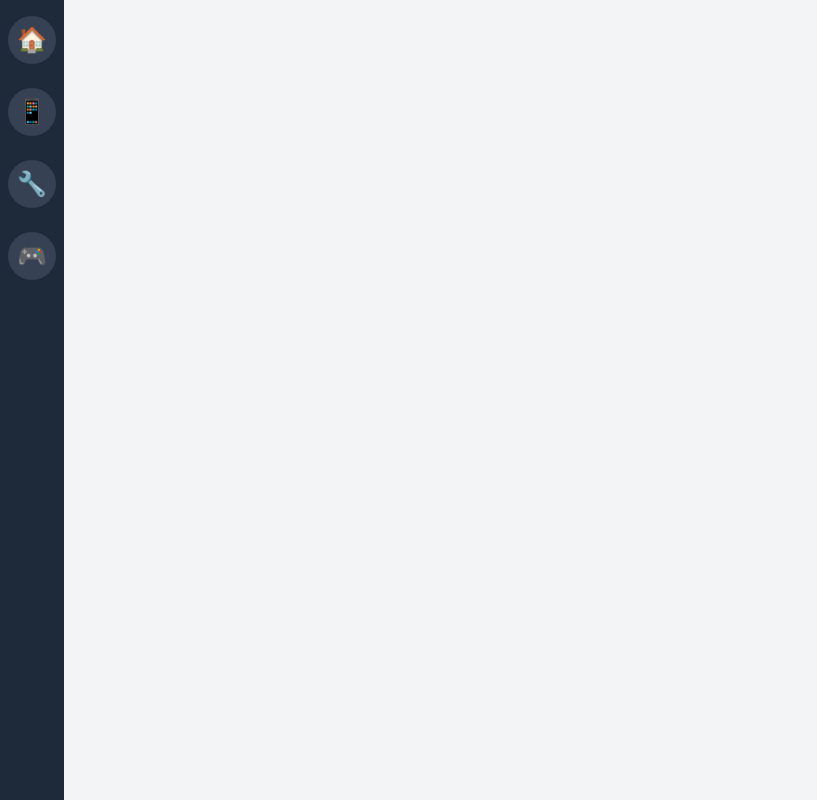
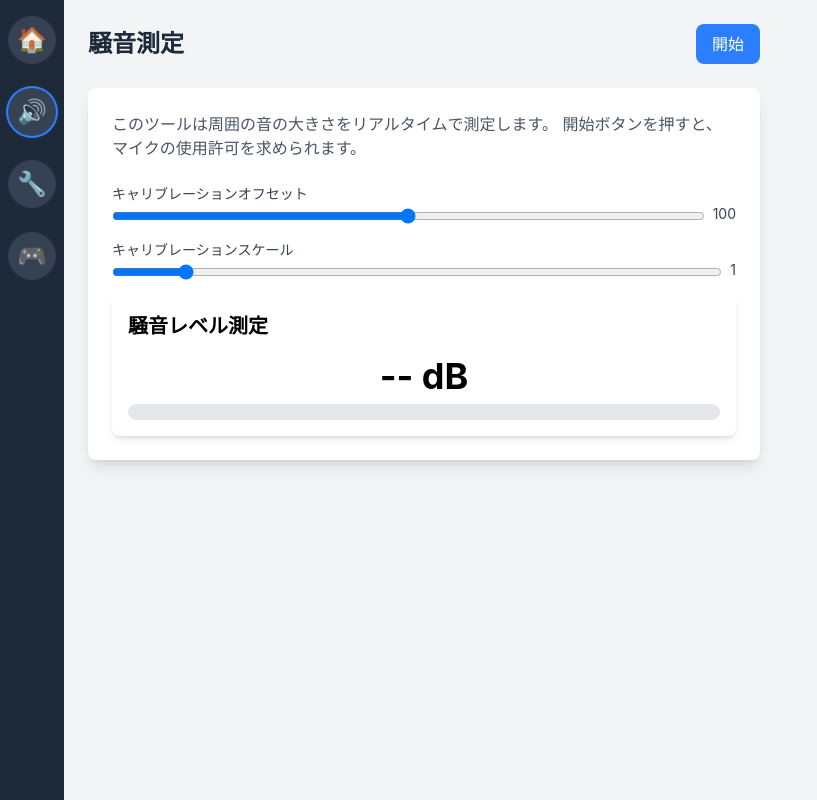
Before and after one commit to Nu424/app-tsumeawase, a React (Vite) app: page /noise in a window 1280 px wide. Before the commit this address had no page. Shown: the whole page, without its empty margins (0-817 px from the left). Built offline with nearby package versions, Linux system fonts and the light colour scheme.

Commit message:
feat: 騒音測定アプリを追加した

```diff
--- a/src/App.tsx
+++ b/src/App.tsx
@@ -3,7 +3,7 @@ import { BrowserRouter as Router, Routes, Route } from 'react-router-dom';
 import Sidebar from './components/Sidebar';
 import Content from './components/Content';
 import Home from './components/apps/Home';
-import App1 from './components/apps/App1';
+import NoiseApp from './components/apps/NoiseApp';
 import App2 from './components/apps/App2';
 import App3 from './components/apps/App3';
 
@@ -15,7 +15,7 @@ const App: React.FC = () => {
         <Routes>
           <Route path="/" element={<Content />}>
             <Route index element={<Home />} />
-            <Route path="app1" element={<App1 />} />
+            <Route path="noise" element={<NoiseApp />} />
             <Route path="app2" element={<App2 />} />
             <Route path="app3" element={<App3 />} />
           </Route>
--- /dev/null
+++ b/src/components/NoiseLevel.tsx
@@ -0,0 +1,125 @@
+import { useState, useEffect, useRef } from 'react';
+
+interface NoiseLevelProps {
+  isActive: boolean;
+  // キャリブレーション用のパラメータ（任意入力）
+  calibrationOffset?: number; // デフォルトは 100
+  calibrationScale?: number;  // デフォルトは 2
+}
+
+export const NoiseLevel: React.FC<NoiseLevelProps> = ({
+  isActive,
+  calibrationOffset = 100,
+  calibrationScale = 2,
+}) => {
+  const [decibels, setDecibels] = useState<number | null>(null);
+  const [error, setError] = useState<string | null>(null);
+  const audioContextRef = useRef<AudioContext | null>(null);
+  const analyserRef = useRef<AnalyserNode | null>(null);
+  const mediaStreamRef = useRef<MediaStream | null>(null);
+
+  useEffect(() => {
+    if (isActive) {
+      initializeAudio();
+    } else {
+      cleanup();
+    }
+    return () => cleanup();
+  }, [isActive]);
+
+  const initializeAudio = async () => {
+    try {
+      const stream = await navigator.mediaDevices.getUserMedia({ audio: true });
+      mediaStreamRef.current = stream;
+
+      const audioContext = new AudioContext();
+      const analyser = audioContext.createAnalyser();
+      const source = audioContext.createMediaStreamSource(stream);
+
+      analyser.fftSize = 2048;
+      source.connect(analyser);
+
+      audioContextRef.current = audioContext;
+      analyserRef.current = analyser;
+
+      startMeasuring();
+    } catch (err) {
+      setError('マイクへのアクセスが拒否されました。設定を確認してください。');
+      console.error('Audio initialization error:', err);
+    }
+  };
+
+  const cleanup = () => {
+    if (mediaStreamRef.current) {
+      mediaStreamRef.current.getTracks().forEach(track => track.stop());
+      mediaStreamRef.current = null;
+    }
+    if (audioContextRef.current) {
+      audioContextRef.current.close();
+      audioContextRef.current = null;
+    }
+    analyserRef.current = null;
+    setDecibels(null);
+  };
+
+  const startMeasuring = () => {
+    if (!analyserRef.current) return;
+
+    const analyser = analyserRef.current;
+    const dataArray = new Float32Array(analyser.frequencyBinCount);
+
+    const measure = () => {
+      if (!analyserRef.current) return;
+
+      analyser.getFloatTimeDomainData(dataArray);
+
+      // RMS (Root Mean Square) calculation
+      let sum = 0;
+      for (let i = 0; i < dataArray.length; i++) {
+        sum += dataArray[i] * dataArray[i];
+      }
+      const rms = Math.sqrt(sum / dataArray.length);
+
+      // 生の dB 値の計算（rms が 0 の場合は -Infinity となるので注意）
+      let db = -Infinity;
+      if (rms > 0) {
+        db = 20 * Math.log10(rms);
+      }
+
+      /*
+         キャリブレーションの実施:
+         calibrationOffset および calibrationScale を用いて、元の dB 値を調整します。
+         調整後の値は [0, 100] の範囲にクランプされます。
+      */
+      const calibratedValue = (db + calibrationOffset) * calibrationScale;
+      const normalizedDb = Math.max(0, Math.min(100, calibratedValue));
+
+      setDecibels(Math.round(normalizedDb));
+
+      requestAnimationFrame(measure);
+    };
+
+    requestAnimationFrame(measure);
+  };
+
+  return (
+    <div className="p-4 bg-white rounded-lg shadow-md">
+      <h2 className="text-xl font-bold mb-4">騒音レベル測定</h2>
+      {error ? (
+        <div className="text-red-500 mb-4">{error}</div>
+      ) : (
+        <div className="text-center">
+          <div className="text-4xl font-bold mb-2">
+            {decibels !== null ? `${decibels} dB` : '-- dB'}
+          </div>
+          <div className="h-4 bg-gray-200 rounded-full overflow-hidden">
+            <div
+              className="h-full bg-gradient-to-r from-green-500 via-yellow-500 to-red-500"
+              style={{ width: `${decibels ?? 0}%` }}
+            />
+          </div>
+        </div>
+      )}
+    </div>
+  );
+};
--- a/src/components/Sidebar.tsx
+++ b/src/components/Sidebar.tsx
@@ -5,7 +5,7 @@ const Sidebar: React.FC = () => {
   const location = useLocation();
 
   const apps = [
-    { id: 'app1', icon: '📱', path: '/app1' },
+    { id: 'noise', name: '騒音測定', icon: '🔊', path: '/noise' },
     { id: 'app2', icon: '🔧', path: '/app2' },
     { id: 'app3', icon: '🎮', path: '/app3' },
   ];
@@ -27,6 +27,7 @@ const Sidebar: React.FC = () => {
           className={`w-12 h-12 rounded-full bg-gray-700 flex items-center justify-center text-white hover:bg-gray-600 transition-colors ${
             location.pathname === app.path ? 'ring-2 ring-blue-500' : ''
           }`}
+          title={app.name}
         >
           <span className="text-2xl">{app.icon}</span>
         </Link>
--- /dev/null
+++ b/src/components/apps/NoiseApp.tsx
@@ -0,0 +1,76 @@
+import { useState } from 'react';
+import { NoiseLevel } from '../NoiseLevel';
+
+const NoiseApp: React.FC = () => {
+  const [isActive, setIsActive] = useState(false);
+  const [calibrationOffset, setCalibrationOffset] = useState(100);
+  const [calibrationScale, setCalibrationScale] = useState(1);
+
+  return (
+    <div className="p-6">
+      <div className="max-w-2xl mx-auto">
+        <div className="flex justify-between items-center mb-6">
+          <h1 className="text-2xl font-bold text-gray-800">騒音測定</h1>
+          <button
+            onClick={() => setIsActive(!isActive)}
+            className={`px-4 py-2 rounded-lg font-medium transition-colors ${
+              isActive
+                ? 'bg-red-500 hover:bg-red-600 text-white'
+                : 'bg-blue-500 hover:bg-blue-600 text-white'
+            }`}
+          >
+            {isActive ? '停止' : '開始'}
+          </button>
+        </div>
+
+        <div className="bg-white rounded-lg shadow-lg overflow-hidden">
+          <div className="p-6">
+            <p className="text-gray-600 mb-6">
+              このツールは周囲の音の大きさをリアルタイムで測定します。
+              開始ボタンを押すと、マイクの使用許可を求められます。
+            </p>
+            <div className="mb-4">
+              <div>
+                <label className="block text-sm font-medium text-gray-700">
+                  キャリブレーションオフセット
+                </label>
+                <div className="flex items-center">
+                  <input
+                    type="range"
+                    min="0"
+                    max="200"
+                    step="1"
+                    value={calibrationOffset}
+                    onChange={(e) => setCalibrationOffset(Number(e.target.value))}
+                    className="mt-1 w-full"
+                  />
+                  <span className="ml-2 text-sm text-gray-700">{calibrationOffset}</span>
+                </div>
+              </div>
+              <div className="mt-4">
+                <label className="block text-sm font-medium text-gray-700">
+                  キャリブレーションスケール
+                </label>
+                <div className="flex items-center">
+                  <input
+                    type="range"
+                    min="0.5"
+                    max="5"
+                    step="0.1"
+                    value={calibrationScale}
+                    onChange={(e) => setCalibrationScale(Number(e.target.value))}
+                    className="mt-1 w-full"
+                  />
+                  <span className="ml-2 text-sm text-gray-700">{calibrationScale}</span>
+                </div>
+              </div>
+            </div>
+            <NoiseLevel isActive={isActive} calibrationOffset={calibrationOffset} calibrationScale={calibrationScale} />
+          </div>
+        </div>
+      </div>
+    </div>
+  );
+};
+
+export default NoiseApp;
```
